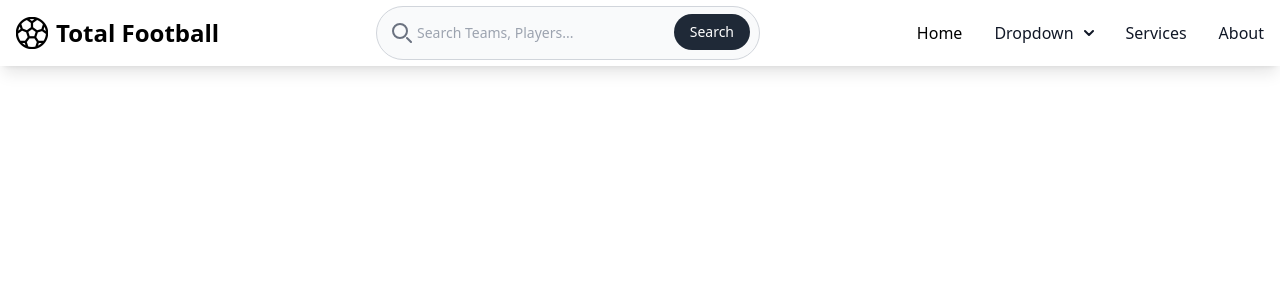
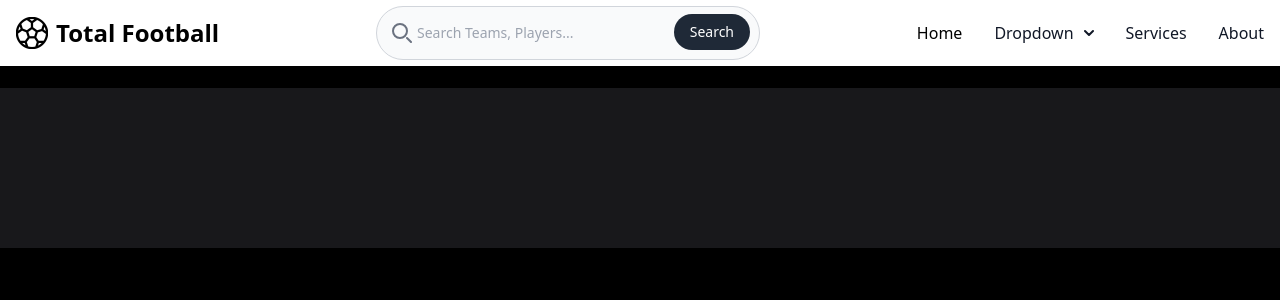
Before and after one commit to hugosundberg/totalFootball, a React (Vite) app: page /match/1 in a window 1280 px wide. Shown: the top 300 px of the page. Built offline with nearby package versions, Linux system fonts and the light colour scheme; no server answers.

Commit message:
match fetch complete

```diff
--- a/src/App.tsx
+++ b/src/App.tsx
@@ -24,13 +24,23 @@ export default function App() {
   const [currentFixtureList, setCurrentFixtureList] = useState<
     Fixture[] | undefined
   >();
+  const [currentFixture, setCurrentFixture] = useState<Fixture>();
 
   const [standing, setStanding] = useState();
   const navigate = useNavigate();
 
-  const handleMatchClick = (matchID: number) => {
-    navigate(`/match/${matchID}`);
-  };
+  const handleMatchClick = useCallback(
+    async (matchID: number) => {
+      try {
+        const fetchedMatch = await footballApi.fetchMatch(matchID);
+
+        navigate(`/match/${matchID}`);
+      } catch (error) {
+        console.error("Error fetching player: ", error);
+      }
+    },
+    [navigate]
+  );
 
   const handleFetchPlayer = useCallback(
     async (playerID: number) => {
@@ -115,7 +125,15 @@ export default function App() {
             />
           }
         />
-        <Route path="/match/:id" element={<Match />} />
+        <Route
+          path="/match/:id"
+          element={
+            <Match
+              fixture={currentFixture}
+              handleFetchMatch={handleMatchClick}
+            />
+          }
+        />
         <Route path="/about" element={<About />} />
       </Routes>
     </>
--- a/src/global.d.ts
+++ b/src/global.d.ts
@@ -58,6 +58,11 @@ interface FixtureListProps {
   fixtures: Fixture[] | undefined
   teamID: number
   handleMatchClick: (matchID: number) => void;
+}
+
+interface MatchProps {
+  fixture: Fixture
+  handleFetchMatch: (matchID: number) => void;
 }
 
 interface TeamStats {
--- a/src/pages/Match.tsx
+++ b/src/pages/Match.tsx
@@ -1,7 +1,18 @@
-const Match = () => {
+import { useEffect } from "react";
+import { useParams } from "react-router-dom";
+
+const Match = ({ fixture, handleFetchMatch }: MatchProps) => {
+  const { id } = useParams<{ id: string }>();
+
+  useEffect(() => {
+    if (id) {
+      handleFetchMatch(Number(id));
+    }
+  }, [id, handleFetchMatch]);
+
   return (
-    <div>
-      <div></div>
+    <div className="bg-black h-screen pt-16">
+      <div className="bg-zinc-900 h-40 mt-6"></div>
     </div>
   );
 };
--- a/src/services.tsx
+++ b/src/services.tsx
@@ -326,8 +326,6 @@ const fetchTeamFixtures = async (teamID: number) => {
 
     const data = await response.json();
 
-    console.log(data);
-
     const fixtures: Fixture[] = data.response.map((fixture: any) => ({
       fixtureInfo: {
         id: fixture.fixture.id,
@@ -371,6 +369,27 @@ const fetchTeamFixtures = async (teamID: number) => {
   }
 };
 
+const fetchMatch = async (matchID: number) => {
+  try {
+    const response = await fetch(
+      `https://v3.football.api-sports.io/fixtures?id=${matchID}`,
+      {
+        method: "GET",
+        headers: {
+          "x-rapidapi-host": "v3.football.api-sports.io",
+          "x-rapidapi-key": apiKey,
+        },
+      }
+    );
+
+    const data = await response.json();
+
+    console.log(data);
+  } catch (error) {
+    console.error("Error fetching match: ", error);
+  }
+};
+
 export default {
   fetchTeams,
   fetchStandings,
@@ -379,4 +398,5 @@ export default {
   fetchPlayer,
   fetchPlayerCurrentTeam,
   fetchTeamFixtures,
+  fetchMatch,
 };
```
